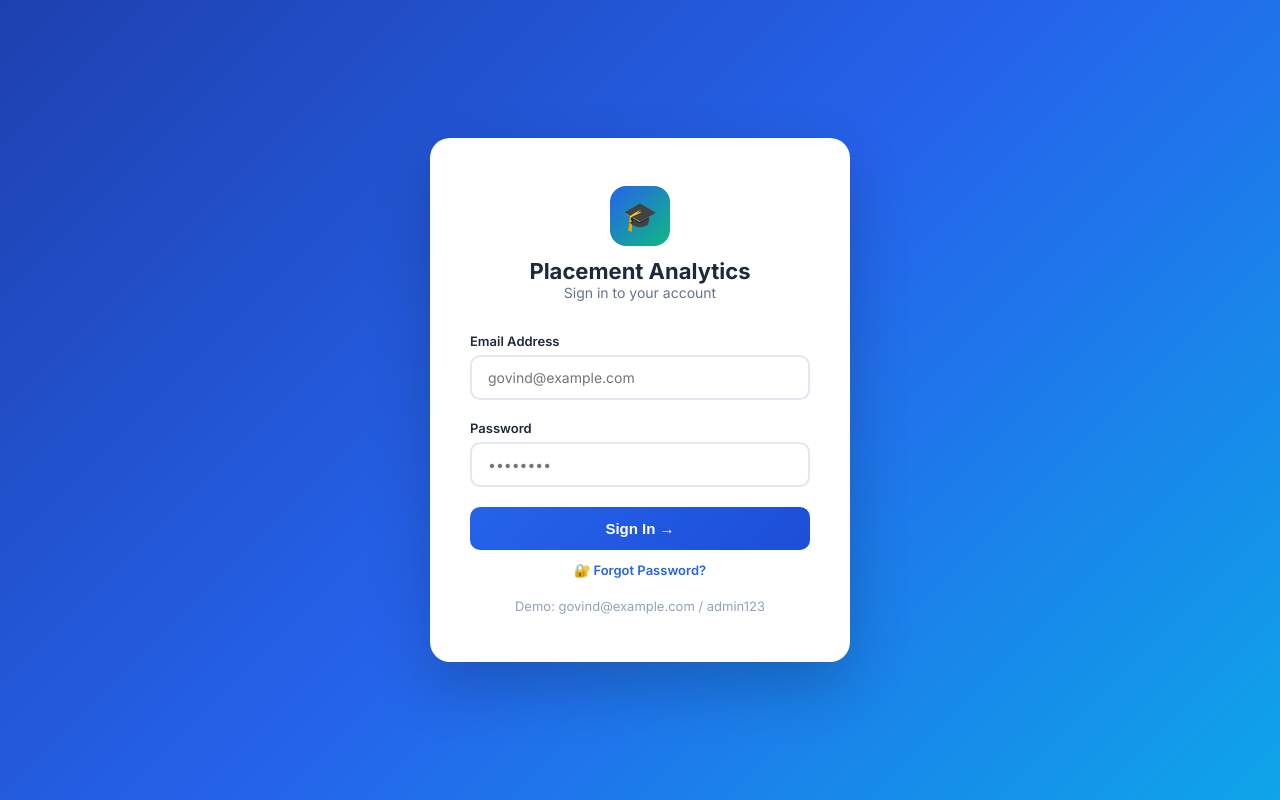
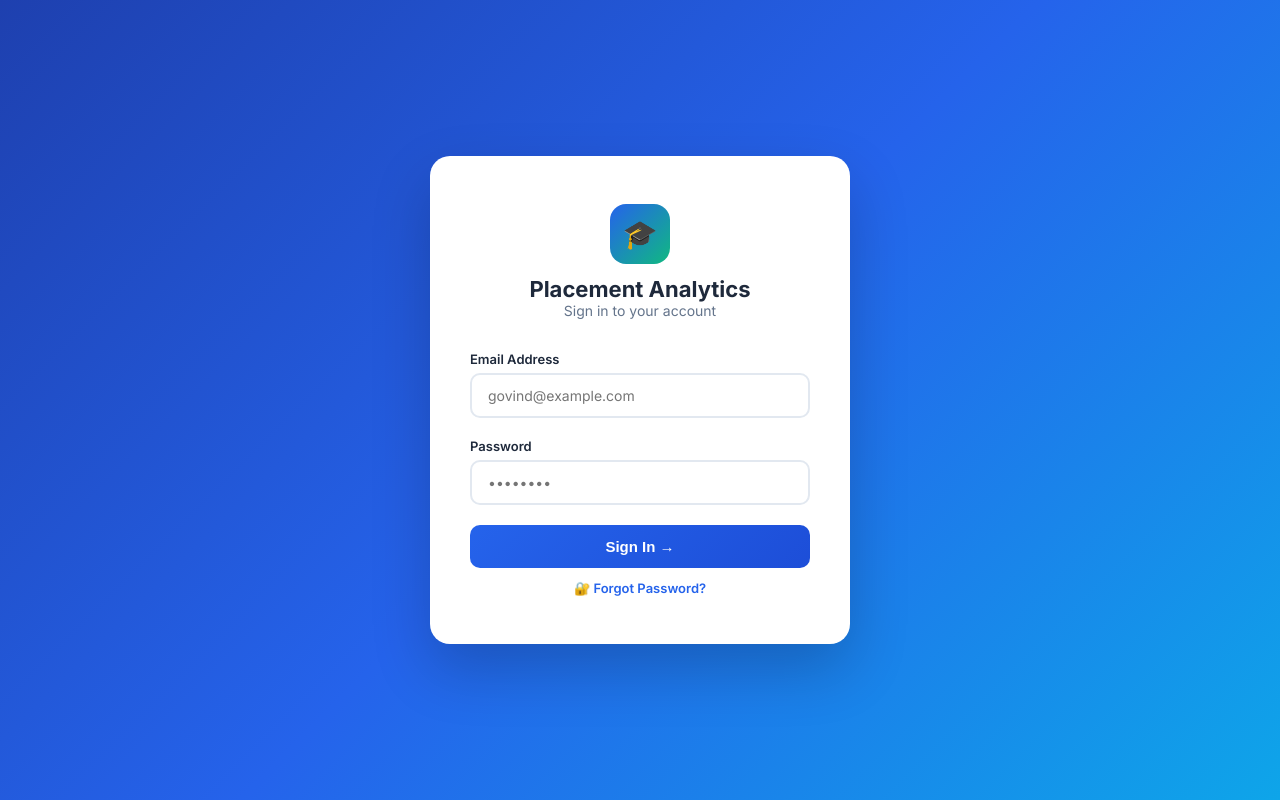
Before and after one commit to govindturkar69-crypto/Placement-Analytics, a Flask app: page /login in a window 1280 px wide. Run offline with Flask 3, Linux system fonts and the light colour scheme; some libraries are stand-ins or nearby versions.

Commit message:
Remove demo credentials from login page

```diff
--- a/templates/login.html
+++ b/templates/login.html
@@ -56,9 +56,7 @@ body{font-family:'Inter','Segoe UI',sans-serif}
       </p>
     </div>
 
-    <p style="text-align:center;margin-top:20px;font-size:13px;color:#94a3b8;">
-      Demo: govind@example.com / admin123
-    </p>
+
   </div>
 </div>
 
```
